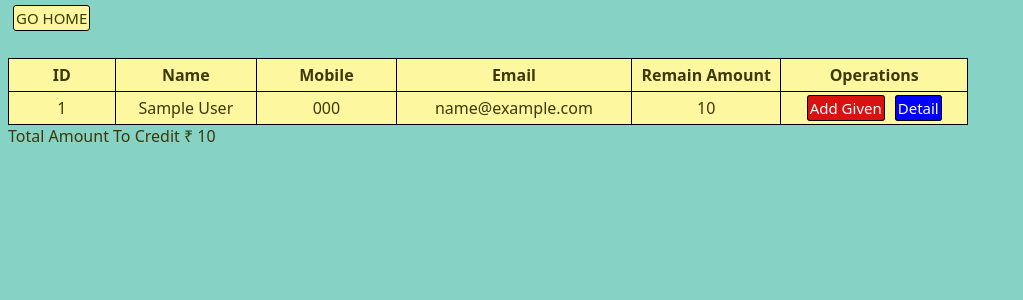
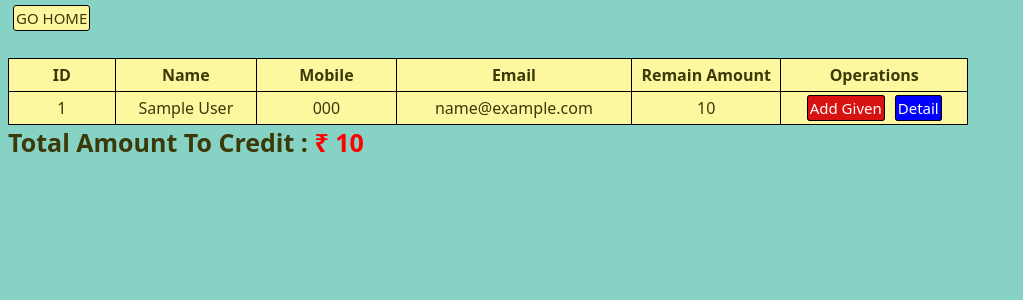
Before and after one commit to VishalAmbhore2954/Mera-Khata-Project, a PHP site: page /AddGiven.php in a window 1280 px wide. Shown: the top 300 px of the page, without its empty margins (0-1023 px from the left). Run offline with PHP 8.4, Linux system fonts and the light colour scheme; tables that the repository leaves empty or names only in its code hold one stand-in row (values such as "Sample post"); data that the repository does not hold is empty.

Commit message:
Add color to total amount

```diff
--- a/AddGiven.php
+++ b/AddGiven.php
@@ -1,5 +1,11 @@
 <link rel="stylesheet" href="DisplayCustomer.css">
-
+<style>
+    .sum1 {
+        font-weight: bolder;
+        font-size: 25px;
+        color: red;
+    }
+</style>
 <?php
     error_reporting(0);
     include("connection.php");
@@ -35,7 +41,7 @@
     }
     ?>
     </table>
-    <div class="sum1">
-        <label for="">Total Amount To Credit </label>
-        &#8377; <?php echo $sum; ?>
-    </div>
+<div class='sum1'>
+    <label for="">Total Amount To Credit : </label>
+    &#8377; <?php echo $sum; ?>
+</div>
```
